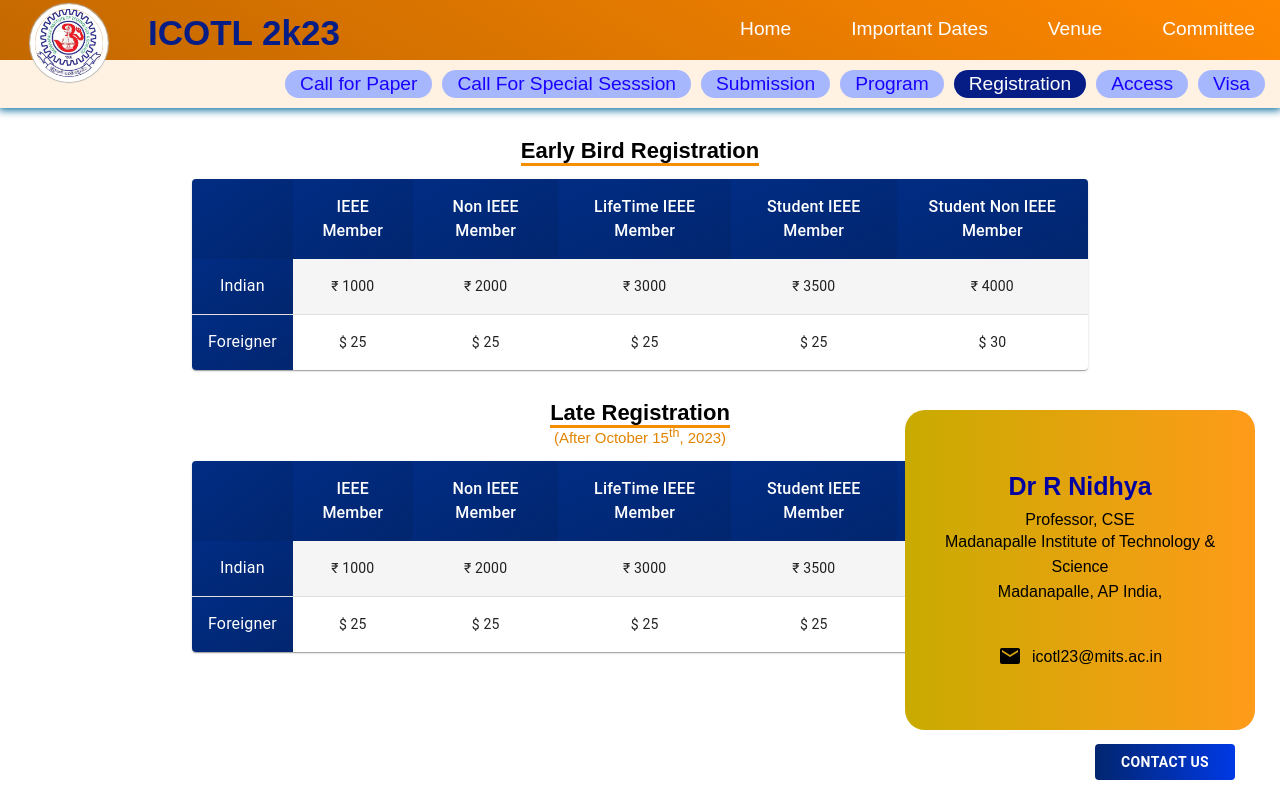
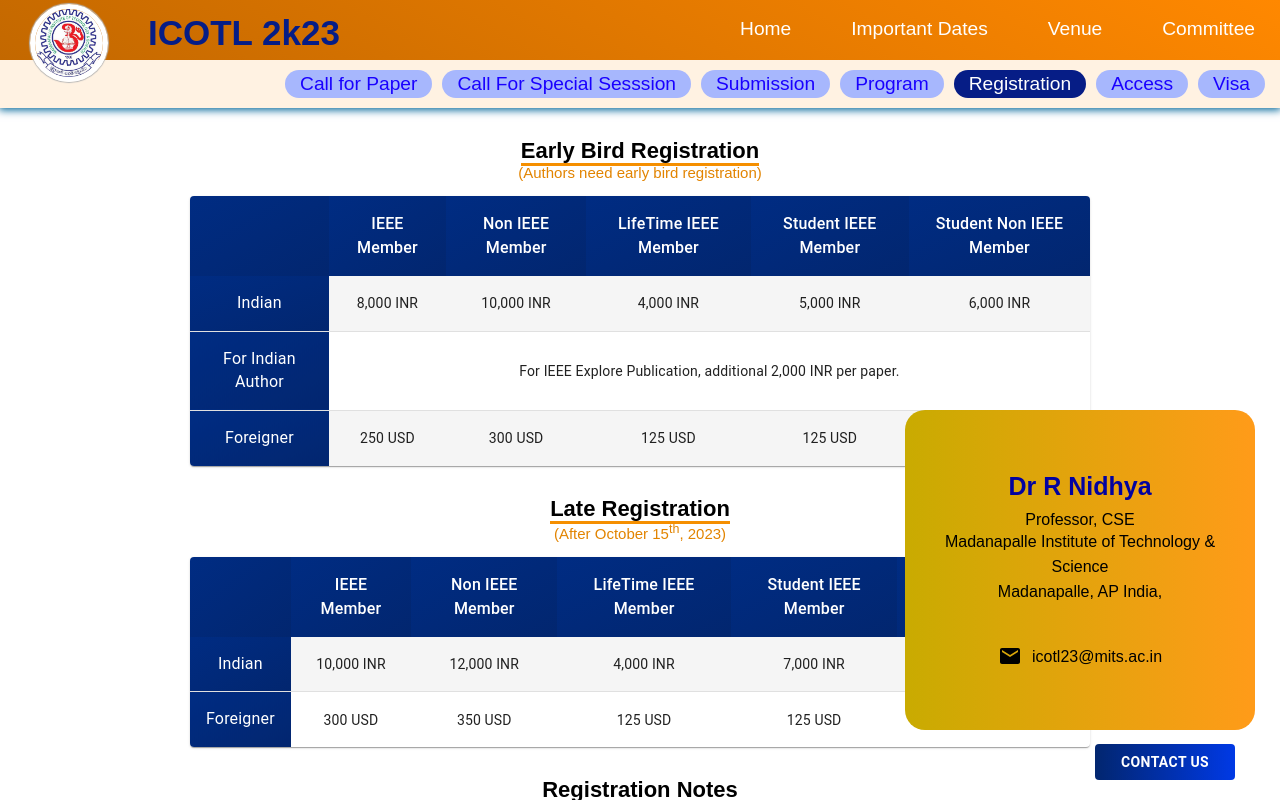
Before and after one commit to MaheshKumar1533/ICOTL, a React (Create React App) app: page /#/registration in a window 1280 px wide. Both pictures are taken after a click on the button "CONTACT US". Shown: the top 800 px of the page. Built offline with nearby package versions, Linux system fonts and the light colour scheme.

Commit message:
Changes 1

```diff
--- a/src/views/Call_For_Paper/callForPaper.css
+++ b/src/views/Call_For_Paper/callForPaper.css
@@ -2,6 +2,11 @@
     width : 70%;
     margin: 0 auto;
     min-height: 800px;
+}
+.posterDownload{
+    margin: 30px auto 0px !important;
+    font-size: 1.2rem !important;
+    text-align: center;
 }
 
 .cfpNote1{
@@ -31,6 +36,26 @@
    margin-top: 3px;
 }
 
+
+.submissionBtn{
+    text-decoration: none;
+    display: block;
+    font-size: 1.3em;
+    width : 350px;
+    /* height : 70px; */
+    text-align: center;
+    padding : 10px 20px;
+    margin : 20px auto 30px;
+    border-radius: 5px;
+    background-color: rgb(255, 111, 0);
+    color: rgb(36, 24, 80);
+}
+
+.submissionBtn:hover{
+    background-color: #061D86;
+    color: white;
+}
+
 @media screen and (max-width:500px) {
     .callForPaper{
         width: 94%;
--- a/src/views/Call_For_Paper/callForPaper.jsx
+++ b/src/views/Call_For_Paper/callForPaper.jsx
@@ -1,10 +1,10 @@
-import React from 'react'
-import './callForPaper.css'
-import { ListItem, ListItemIcon, Typography } from '@mui/material'
-import{ List, ListItemText} from '@mui/material'
-import Brightness1Icon from '@mui/icons-material/Brightness1';
+import React from "react";
+import "./callForPaper.css";
+import { ListItem, ListItemIcon, Typography } from "@mui/material";
+import { List, ListItemText } from "@mui/material";
+import Brightness1Icon from "@mui/icons-material/Brightness1";
 import EastIcon from "@mui/icons-material/East";
-
+import ICOTLPoster from '../../assets/ICOTL23Poster.pdf'
 
 export default function CallForPaper() {
   const topics = [
@@ -17,13 +17,17 @@ export default function CallForPaper() {
     "Social and Scale Free Networks: Clustering and Centrality, Applications in Recommender System, Bioinformatics, Disease control, Social Welfare, etc.",
     "Text mining: Semantics Analysis, Topic Modeling, Sentiment Analysis, Web Mining, Transformer and BERT",
     "Cognitive Neuroscience: Neuro-computing, Perception, Cognition",
-    "Optimization in Finance and Business Management"
-  ]
-
+    "Optimization in Finance and Business Management",
+  ];
 
   return (
     <div className="callForPaper">
-    <p className="title">Call for Paper</p>
+      <Typography className="posterDownload">
+        One page poster about ICOTL Conference is{' '}
+        <a href={ICOTLPoster} download style={{color:'orange'}}>here</a>
+        {' '} for circulation.
+      </Typography>
+      <p className="title">Call for Paper</p>
       <p className="cfpNote1">
         Individual submissions in the following area are invited. Authors are
         invited to submit the full manuscript (maximum 6 pages including
@@ -36,14 +40,14 @@ export default function CallForPaper() {
         and indexing by EI Compendex.{" "}
       </p>{" "}
       <br />
-      <Typography variant="h5" style={{marginBottom:15}}>
+      <Typography variant="h5" style={{ marginBottom: 15 }}>
         ICOTL 2023 topics include but not limited to the following:
       </Typography>
       <div>
         {topics.map((topic) => (
           <div className="callForPeperPointsDiv">
             <EastIcon />
-            <p>{ topic }</p>
+            <p>{topic}</p>
           </div>
         ))}
       </div>
--- a/src/views/Registration/registration.css
+++ b/src/views/Registration/registration.css
@@ -1,6 +1,8 @@
 .registrationBody {
   margin: 0px auto;
-  width: 70%;
+  width: 90%;
+  max-width: 900px;
+  padding-bottom: 100px;
 }
 
 .tableTitle {
@@ -20,6 +22,18 @@
     color: #e28400;
 }
 
+.registrationNoteListItem{
+  padding-left: 5px !important;
+
+}
+.notesListItemIcon{
+  min-width : 30px !important;
+}
+.brightnessIcon{
+  font-size: 8px !important;
+  /* color: black; */
+}
+
 @media screen and (max-width: 500px) {
   .registrationBody {
     margin: 0 !important;
--- a/src/views/Registration/registration.jsx
+++ b/src/views/Registration/registration.jsx
@@ -7,6 +7,11 @@ import TableContainer from "@mui/material/TableContainer";
 import TableHead from "@mui/material/TableHead";
 import TableRow from "@mui/material/TableRow";
 import Paper from "@mui/material/Paper";
+import List from "@mui/material/List";
+import ListItem from "@mui/material/ListItem";
+import ListItemIcon from "@mui/material/ListItemIcon";
+import ListItemText from "@mui/material/ListItemText";
+import Brightness1Icon from "@mui/icons-material/Brightness1";
 import PageNote from "../pageNote.jsx/pageNote";
 import "./registration.css";
 
@@ -42,15 +47,25 @@ const StyledTableRow = styled(TableRow)(({ theme }) => ({
   },
 }));
 
+export default function Registration() {
+  const RegistrationNotes = [
+    "Registration fees include all sessions, opening ceremony and banquet. On-site purchase of banquet tickets is not possible because restaurant advance booking is necessary. Extra banquet tickets can be purchased at the time of registration. An attendee's companion, willing to join the banquet, need to purchase a banquet ticket.",
+    "For paper publication, author registration is necessary. It has to be early registration, i.e., before 15 October, 2023. Late registration is possible for participation without paper. With student registration, paper publication is not possible. With author registration, publication of one paper is free. Additional, up to 2 papers, will be allowed with an author registration. As additional page and additional paper fees are related to paper publication, the payment deadline is at the time of early registration.",
+    "Students are encouraged to join IEEE for availing lower registration fees. Even a half-year student member is eligible for the discount rate.",
+    "The original student ID or IEEE student card may be verified at ICOTL2023 conference registration desk.",
+    "Details of the payment method will be announced soon.",
+  ];
 
-export default function Registration() {
   return (
     <div className="registrationBody">
       <div className="tableTitle">
         <label>Early Bird Registration</label>
+        <p>
+        (Authors need early bird registration)
+        </p>
       </div>
       <TableContainer component={Paper}>
-          <Table sx={{ minWidth: 700 }}>
+        <Table sx={{ minWidth: 700,  }}>
           <TableHead>
             <StyledTableCell></StyledTableCell>
             <StyledTableCell align="center">IEEE Member</StyledTableCell>
@@ -70,30 +85,42 @@ export default function Registration() {
               <StyledTableBodyCell component="th" scope="row" align="center">
                 Indian
               </StyledTableBodyCell>
-                <StyledTableCell align="center">&#8377; 1000</StyledTableCell>
-                <StyledTableCell align="center">&#8377; 2000</StyledTableCell>
-                <StyledTableCell align="center">&#8377; 3000</StyledTableCell>
-                <StyledTableCell align="center">&#8377; 3500</StyledTableCell>
-                <StyledTableCell align="center">&#8377; 4000</StyledTableCell>
+              <StyledTableCell align="center"> 8,000 INR</StyledTableCell>
+              <StyledTableCell align="center"> 10,000 INR</StyledTableCell>
+              <StyledTableCell align="center"> 4,000 INR</StyledTableCell>
+              <StyledTableCell align="center"> 5,000 INR</StyledTableCell>
+              <StyledTableCell align="center"> 6,000 INR</StyledTableCell>
+            </StyledTableRow>
+            <StyledTableRow>
+              <StyledTableBodyCell component="th" scope="row" align="center">
+                For Indian Author
+              </StyledTableBodyCell>
+              {/* <StyledTableCell align="center" colSpan={0}> </StyledTableCell>
+              <StyledTableCell align="center" colSpa> </StyledTableCell> */}
+              <StyledTableCell align="center" colSpan={5}>
+                {" "}
+                For IEEE Explore Publication, additional 2,000 INR per paper.
+              </StyledTableCell>
             </StyledTableRow>
             <StyledTableRow>
               <StyledTableBodyCell component="th" scope="row" align="center">
                 Foreigner
               </StyledTableBodyCell>
-                <StyledTableCell align="center">$ 25</StyledTableCell>
-                <StyledTableCell align="center">$ 25</StyledTableCell>
-                <StyledTableCell align="center">$ 25</StyledTableCell>
-                <StyledTableCell align="center">$ 25</StyledTableCell>
-                <StyledTableCell align="center">$ 30</StyledTableCell>
+              <StyledTableCell align="center">250 USD</StyledTableCell>
+              <StyledTableCell align="center">300 USD</StyledTableCell>
+              <StyledTableCell align="center">125 USD</StyledTableCell>
+              <StyledTableCell align="center">125 USD</StyledTableCell>
+              <StyledTableCell align="center">150 USD</StyledTableCell>
             </StyledTableRow>
           </TableBody>
         </Table>
       </TableContainer>
 
-
       <div className="tableTitle">
         <label>Late Registration</label>
-        <p>(After October 15<sup>th</sup>, 2023)</p>
+        <p>
+          (After October 15<sup>th</sup>, 2023)
+        </p>
       </div>
       {/* <div style={{maxHeight:300}}>
         <PageNote/>
@@ -119,25 +146,39 @@ export default function Registration() {
               <StyledTableBodyCell component="th" scope="row" align="center">
                 Indian
               </StyledTableBodyCell>
-                <StyledTableCell align="center">&#8377; 1000</StyledTableCell>
-                <StyledTableCell align="center">&#8377; 2000</StyledTableCell>
-                <StyledTableCell align="center">&#8377; 3000</StyledTableCell>
-                <StyledTableCell align="center">&#8377; 3500</StyledTableCell>
-                <StyledTableCell align="center">&#8377; 4000</StyledTableCell>
+              <StyledTableCell align="center"> 10,000 INR</StyledTableCell>
+              <StyledTableCell align="center"> 12,000 INR</StyledTableCell>
+              <StyledTableCell align="center"> 4,000 INR</StyledTableCell>
+              <StyledTableCell align="center"> 7,000 INR</StyledTableCell>
+              <StyledTableCell align="center"> 8,000 INR</StyledTableCell>
             </StyledTableRow>
             <StyledTableRow>
               <StyledTableBodyCell component="th" scope="row" align="center">
                 Foreigner
               </StyledTableBodyCell>
-                <StyledTableCell align="center">$ 25</StyledTableCell>
-                <StyledTableCell align="center">$ 25</StyledTableCell>
-                <StyledTableCell align="center">$ 25</StyledTableCell>
-                <StyledTableCell align="center">$ 25</StyledTableCell>
-                <StyledTableCell align="center">$ 30</StyledTableCell>
+              <StyledTableCell align="center">300 USD</StyledTableCell>
+              <StyledTableCell align="center">350 USD</StyledTableCell>
+              <StyledTableCell align="center">125 USD</StyledTableCell>
+              <StyledTableCell align="center">125 USD</StyledTableCell>
+              <StyledTableCell align="center">150 USD</StyledTableCell>
             </StyledTableRow>
           </TableBody>
         </Table>
       </TableContainer>
+
+      <div className="tableTitle">
+        <label>Registration Notes</label>
+      </div>
+      <List>
+        {RegistrationNotes.map((rule) => (
+          <ListItem className="registrationNoteListItem">
+            <ListItemIcon className="notesListItemIcon">
+              <Brightness1Icon fontSize="10px" className="brightnessIcon" />
+            </ListItemIcon>
+            <ListItemText>{rule}</ListItemText>
+          </ListItem>
+        ))}
+      </List>
     </div>
   );
 }
--- a/src/views/SpecialSession/index.jsx
+++ b/src/views/SpecialSession/index.jsx
@@ -52,9 +52,9 @@ const SpecialSession = () => {
         notification will be sent by June 8, 2023. Paper submission for SS
         closes with the paper submission deadline for general session, on 30th.
         July 2023. Please visit the conference website
-        <a href="https://mits-icotl23.netlify.app/" target="_blank">
+        <a href="http://www.icotl.in/" target="_blank">
           {" "}
-          mits-icotl23.netlify.app/
+          www.icotl.in
         </a>{" "}
         for details.
       </p>
```
Also changed, not shown: src/views/Submission/submission.jsx (+22 -10 lines), 1 other file (tests, documents, lock files or other folders). Lines whose indentation alone changed are shown as unchanged.
